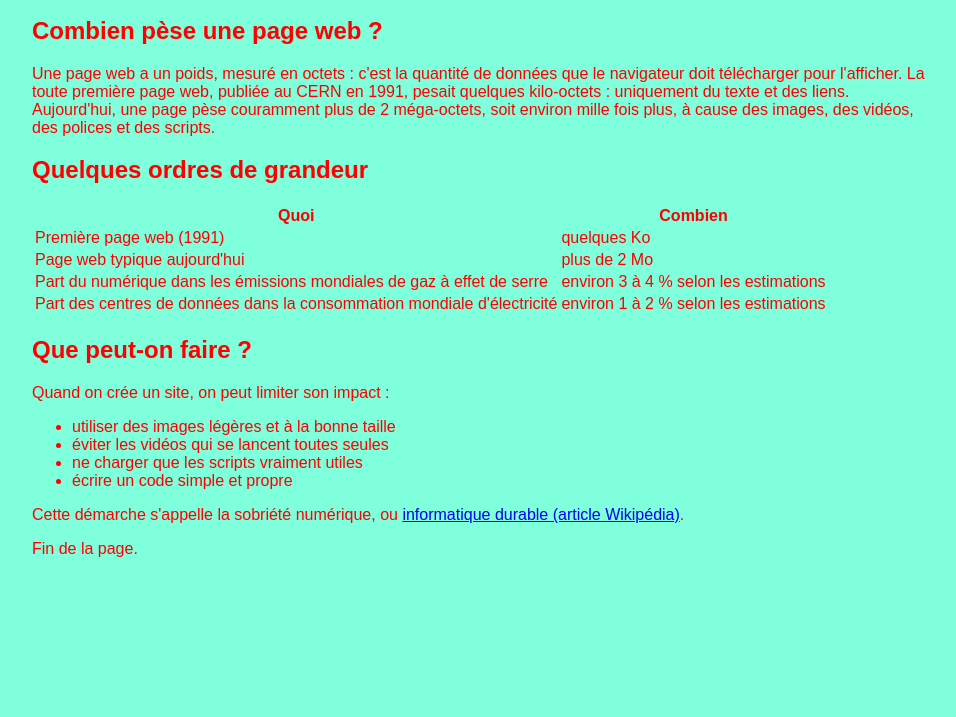
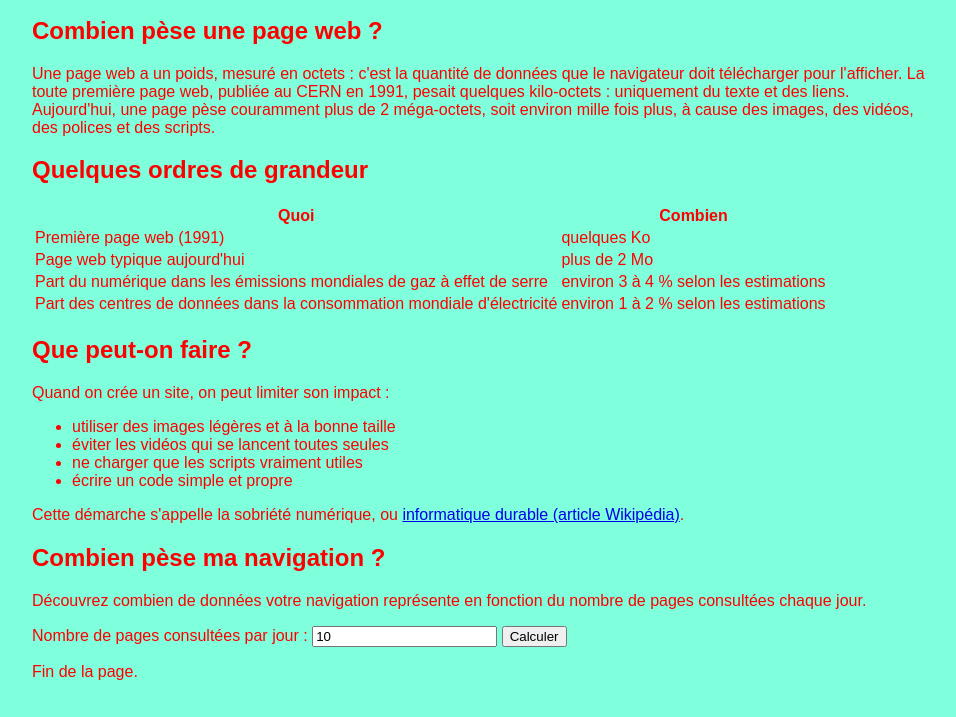
Before and after one commit to Lydwen08/tp-durability, a plain HTML site: page index.html in a window 1280 px wide. Shown: the part 642-1359 px from the top of the page, without its empty margins (158-1114 px from the left). Before the commit the page ends 1236 px from the top, so only its background shows below. Drawn offline with Linux system fonts and the light colour scheme.

Commit message:
Ajout de la section HTML du calculateur de poids de navigation

```diff
--- a/index.html
+++ b/index.html
@@ -74,6 +74,18 @@
       </ul>
       <p>Cette démarche s'appelle la sobriété numérique, ou <a href="https://fr.wikipedia.org/wiki/Informatique_durable">informatique durable (article Wikipédia)</a>.</p>
     </section>
+
+    <section>
+      <h2>Combien pèse ma navigation ?</h2>
+      <p>Découvrez combien de données votre navigation représente en fonction du nombre de pages consultées chaque jour.</p>
+
+      <label for="pages-par-jour">Nombre de pages consultées par jour :</label>
+      <input type="number" id="pages-par-jour" value="10">
+
+      <button id="bouton-calculer">Calculer</button>
+
+      <p id="resultat"></p>
+    </section>
   </main>
 
   <footer>
```
